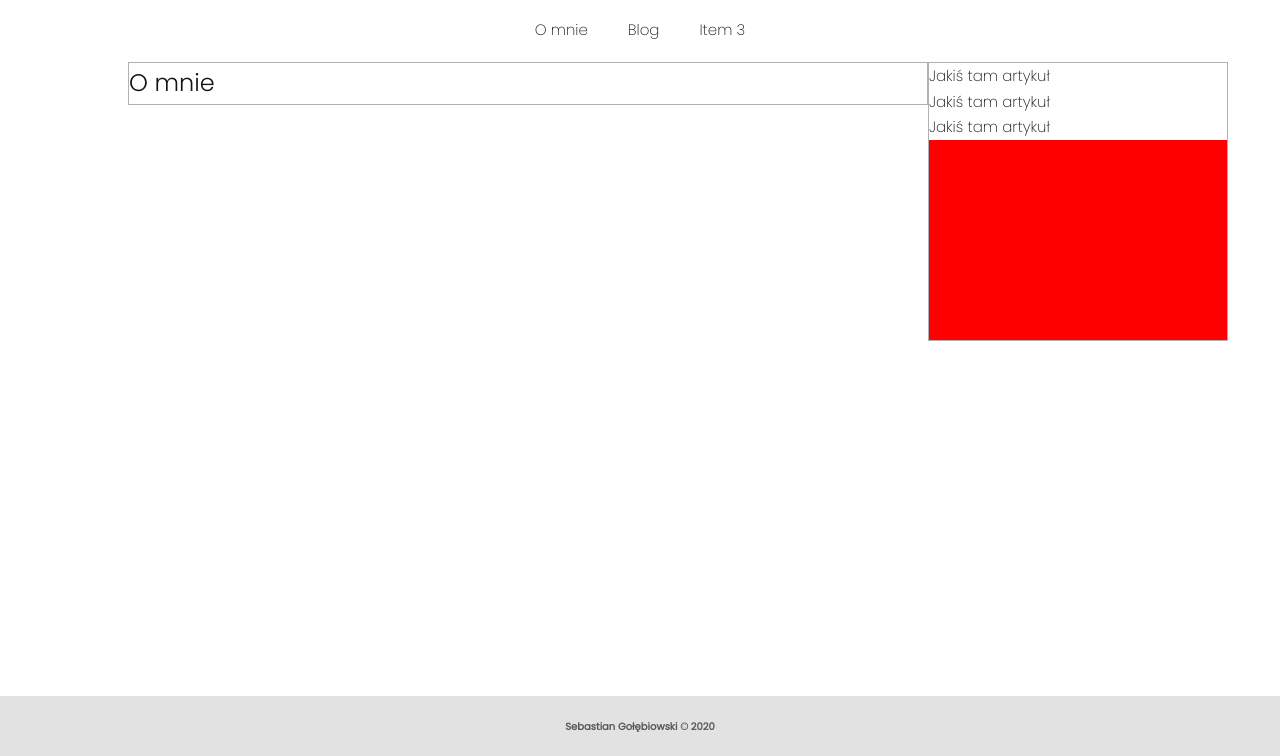
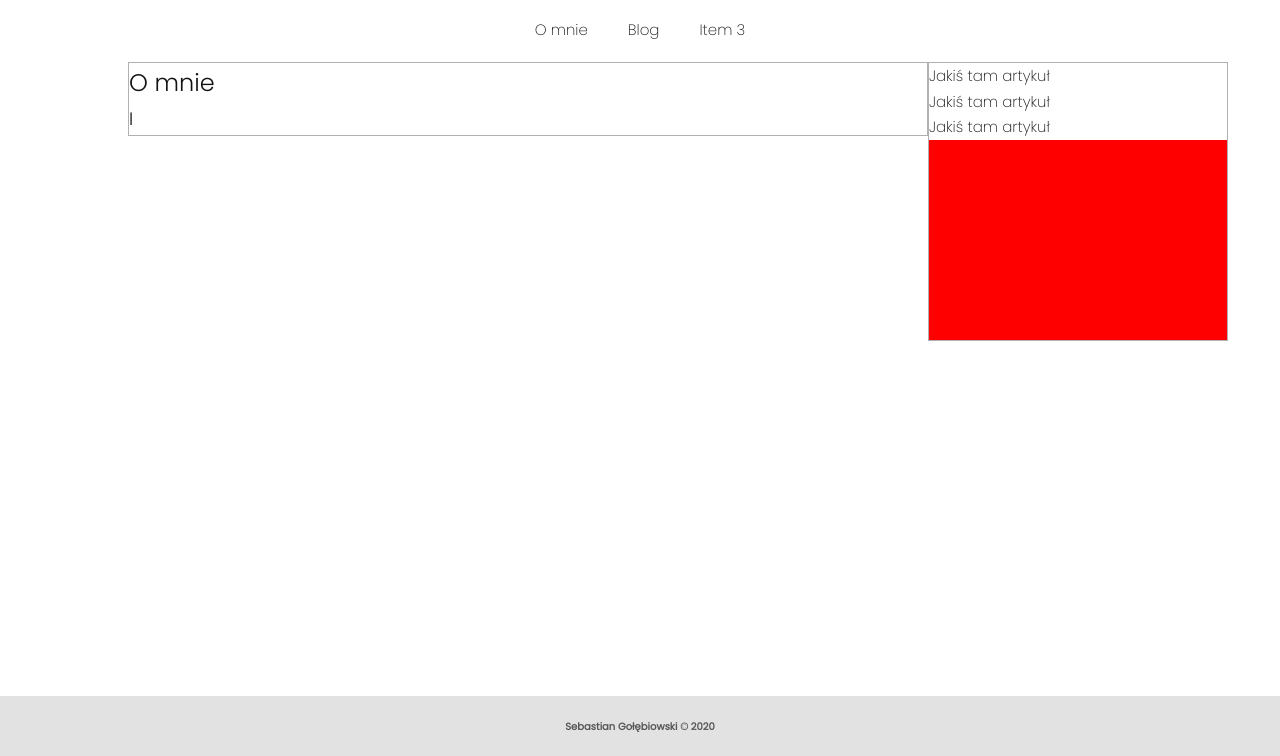
Before and after one commit to SebastianWebdev/GatsbyFirst, a Gatsby site: page /about in a window 1280 px wide. Shown: the part 44-800 px from the top of the page. Built offline with nearby package versions, Linux system fonts and the light colour scheme; Gatsby itself is replaced by a stand-in of ours.

Commit message:
your message here

```diff
--- a/src/pages/about.js
+++ b/src/pages/about.js
@@ -1,11 +1,12 @@
-import React from 'react';
-import Layout from '../layout/layout'
+import React from "react"
+import Layout from "../layout/layout"
 const About = () => {
-    return (
-        <Layout>
-            <h1>O mnie</h1>
-        </Layout>
-    );
+  return (
+    <Layout>
+      <h1>O mnie</h1>
+      <h2>I</h2>
+    </Layout>
+  )
 }
 
-export default About;
+export default About
```
